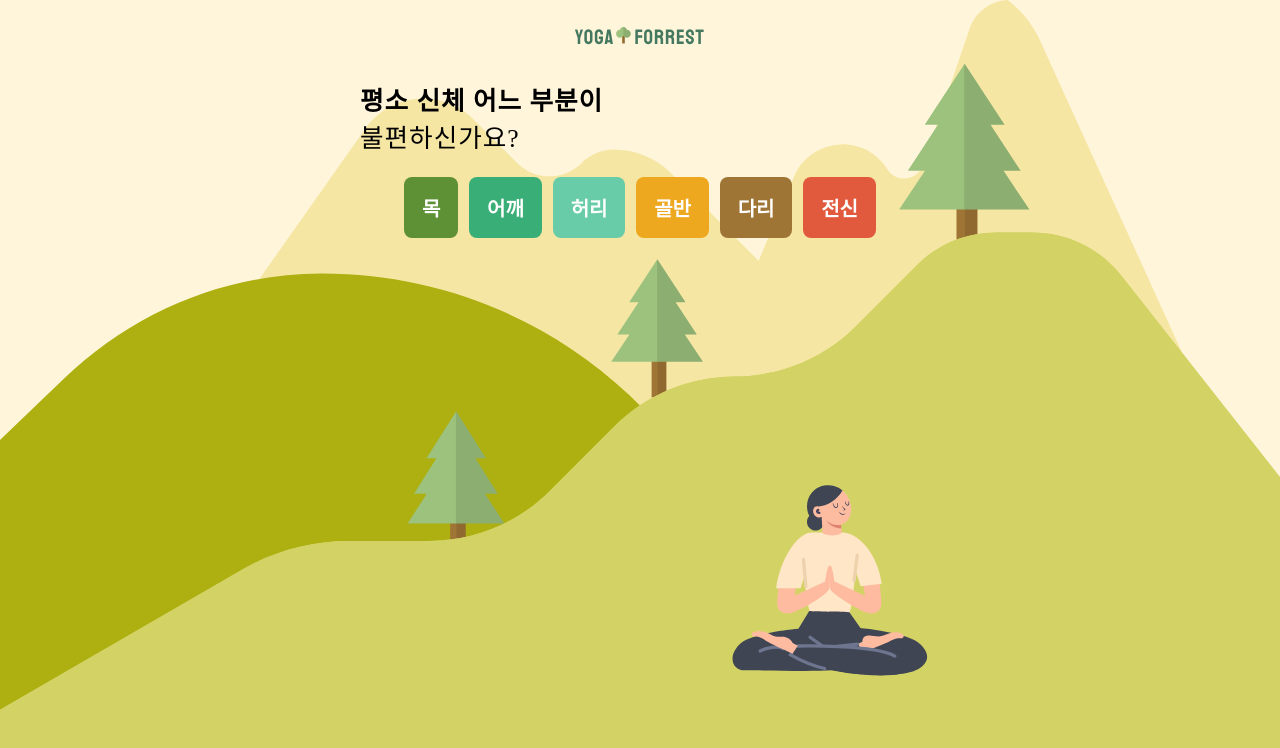
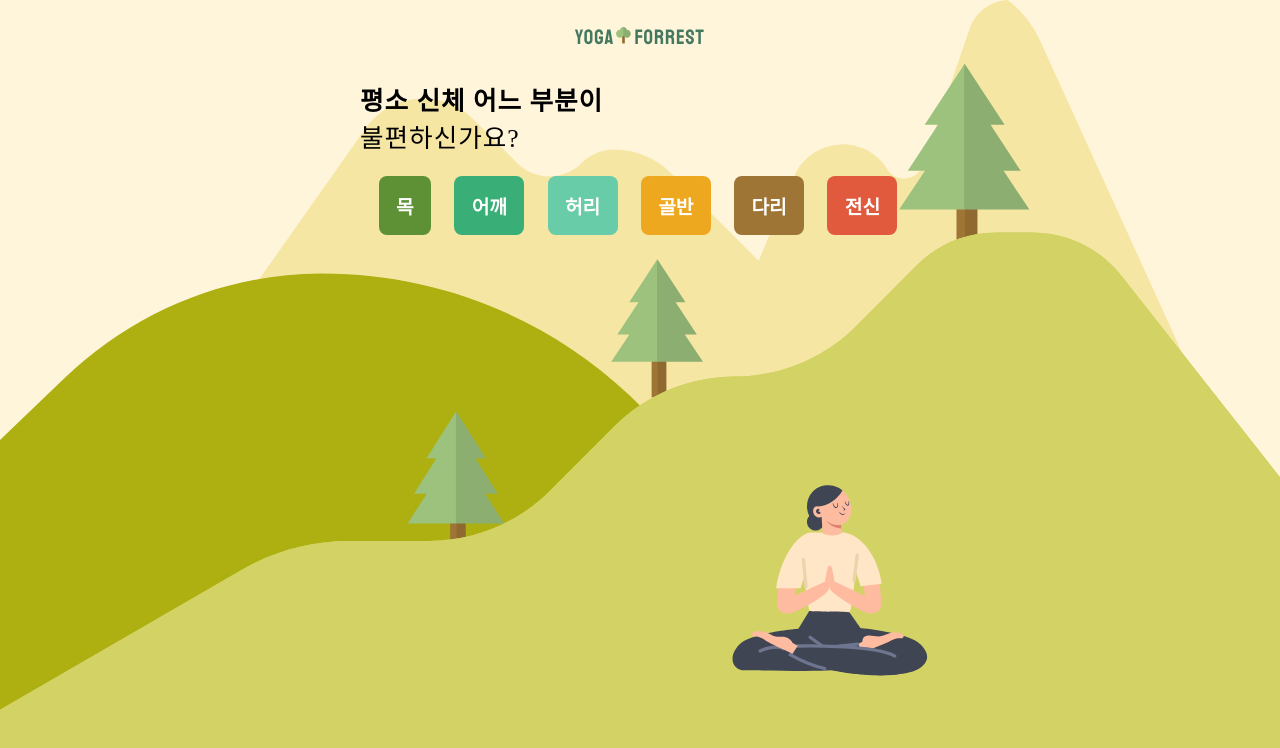
Before and after one commit to mmyeon/yogalim, a React (Create React App) app: page /practice in a window 1280 px wide. Shown: the top 748 px of the page. Built offline with nearby package versions, Linux system fonts and the light colour scheme.

Commit message:
[style] Practice 컴포넌트 > 폰트사이즈로 인해 깨진 정렬 개선

```diff
--- a/src/components/Button.js
+++ b/src/components/Button.js
@@ -9,9 +9,10 @@ const StyledButton = styled.button`
   border-radius: 8px;
   border: none;
   background: ${(props) => props.backgroundColor};
-  font-size: 1.25em;
+  font-size: 1.2em;
   cursor: pointer;
   font-weight: ${FONT_WEIGHT.bold};
+  margin-right: 0.2em;
 `;
 
 const Button = ({ text, backgroundColor }) => {
```
Also changed, not shown: src/routes/Practice/index.styles.js.
